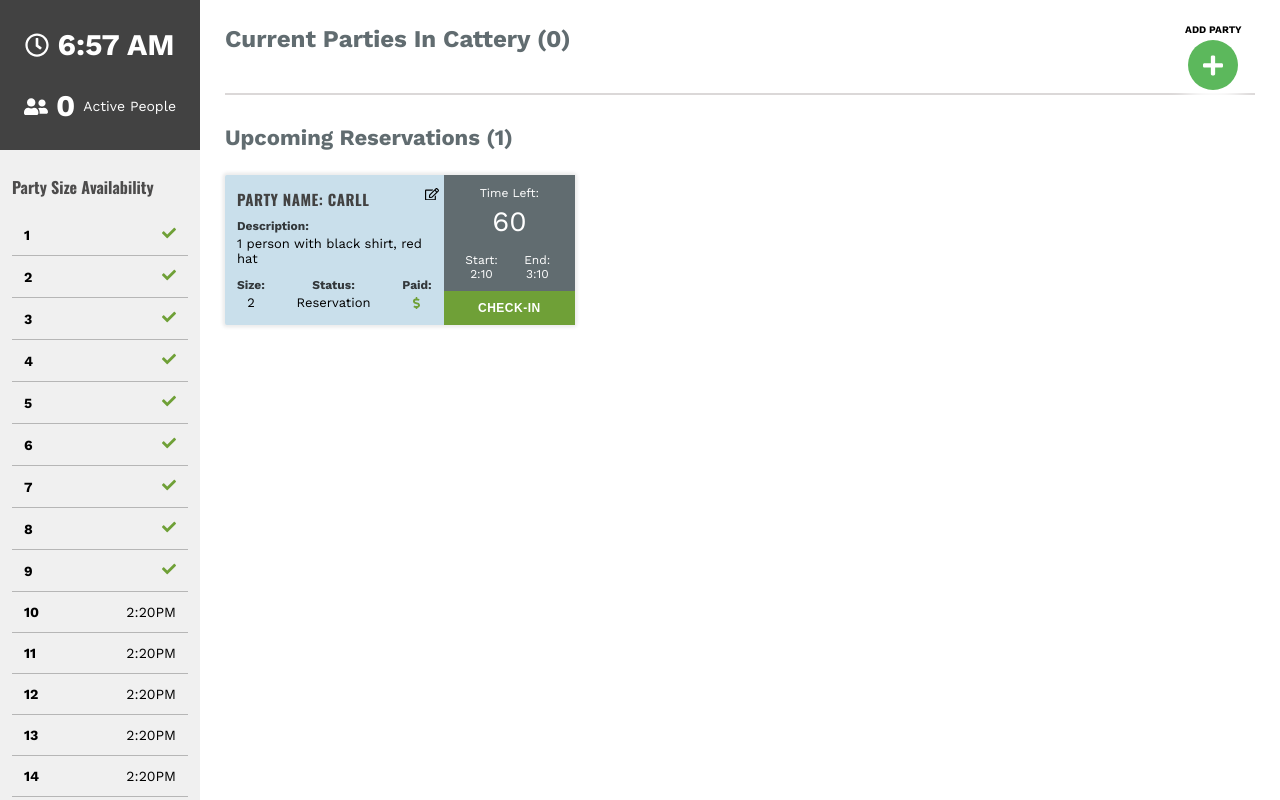
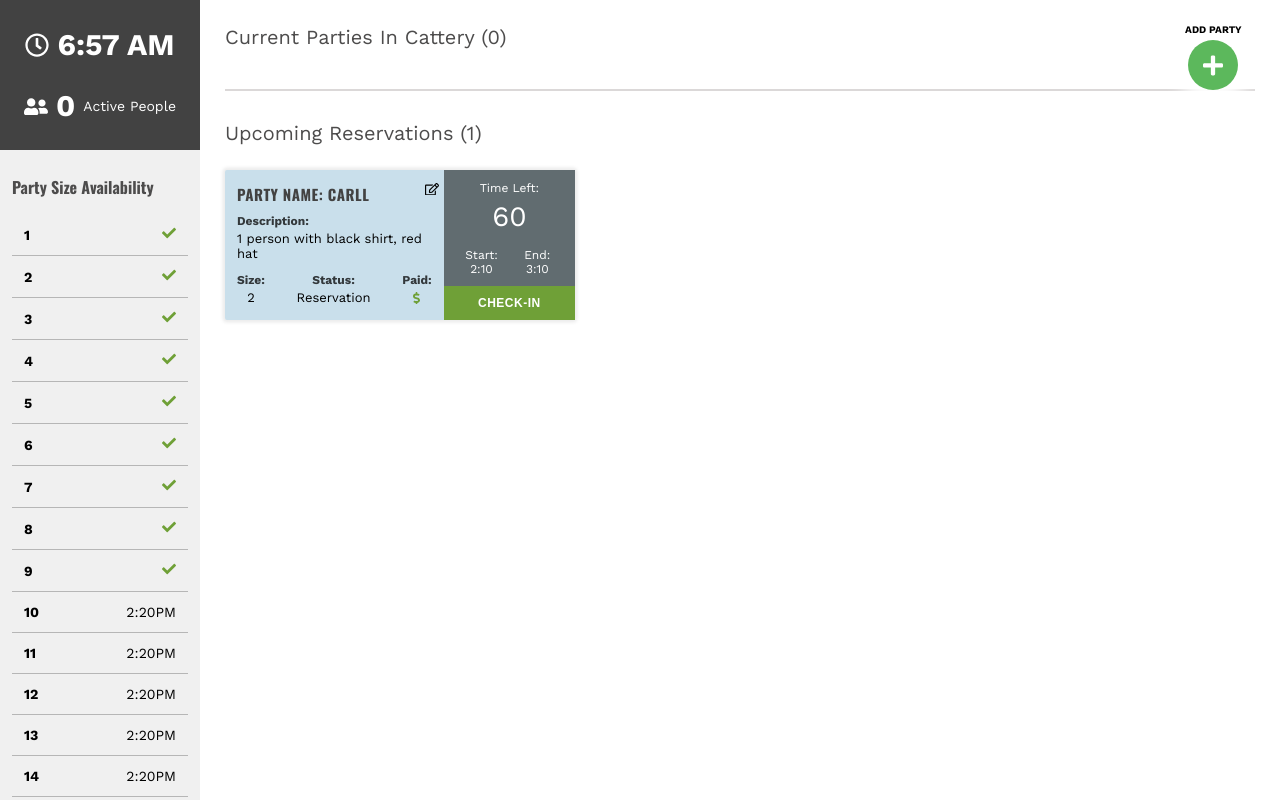
Before and after one commit to olivajames110/cattery, a React (Create React App) app: page / in a window 1280 px wide. Built offline with nearby package versions, Linux system fonts and the light colour scheme.

Commit message:
Delete functionality almost finished

```diff
--- a/src/components/cattery/addParty/addParty.js
+++ b/src/components/cattery/addParty/addParty.js
@@ -19,6 +19,7 @@ let personn = [
 
 class AddParty extends Component {
 	state = {
+		id: null,
 		name: null,
 		description: null,
 		numberInParty: 1,
@@ -48,7 +49,8 @@ class AddParty extends Component {
 
 		this.setState({
 			timeStart: startTime,
-			timeEnd: endTime
+			timeEnd: endTime,
+			id: Math.random() * 10
 		});
 	}
 
--- a/src/components/cattery/cattery.js
+++ b/src/components/cattery/cattery.js
@@ -20,6 +20,7 @@ class Cattery extends Component {
 		currentTime: '2:10 PM',
 		listOfParties: [
 			// {
+			//    id: 123123,
 			// 	name: 'Carll',
 			// 	description: '1 person with black shirt, red hat',
 			// 	numberInParty: 2,
@@ -46,6 +47,7 @@ class Cattery extends Component {
 		]
 	};
 
+	//sets Current Time  and Num of People in each array
 	componentDidMount() {
 		let currentTime = formatAMPM(new Date()).toUpperCase();
 		function formatAMPM(date) {
@@ -66,18 +68,23 @@ class Cattery extends Component {
 		});
 	}
 
+	//Modal Toggle
 	handleModalToggle = () => {
 		this.setState({
 			modalIsOpen: !this.state.modalIsOpen
 		});
 	};
 
-	handleRemoveParty = (num, Party) => {
-		let newPartyList = [...this.state.listOfParties, ...Party];
+	handleRemoveParty = (id, numInParty) => {
+		let parties = this.state.listOfParties.filter(party => {
+			// console.log('partyId: ' + party.id);
+			// console.log('Id: ' + id);
+			return party.id !== id;
+		});
+
 		this.setState({
-			currentNumOfPeople: Number(this.state.currentNumOfPeople) + Number(num),
-			listOfParties: newPartyList,
-			modalIsOpen: false
+			listOfParties: parties,
+			currentNumOfPeople: this.state.currentNumOfPeople - numInParty
 		});
 	};
 
@@ -89,6 +96,7 @@ class Cattery extends Component {
 			modalIsOpen: false
 		});
 	};
+
 	render() {
 		const clockIcon = (
 			<svg
@@ -175,13 +183,18 @@ class Cattery extends Component {
 					<PartySizeAvailability />
 				</div>
 				<div id="cattery-body-col">
-					<h1>Current Parties In Cattery ({this.state.currentNumOfPeople})</h1>
-					<ListOfParties listOfParties={this.state.listOfParties} />
-
-					<div className="upcoming-reservations-container">
-						<h3>Upcoming Reservations ({this.state.currentNumOfReservations})</h3>
-						<ListOfParties listOfParties={this.state.listOfReservations} />
-					</div>
+					<ListOfParties
+						title="Current Parties In Cattery"
+						currentNumOfPeople={this.state.currentNumOfPeople}
+						listArray={this.state.listOfParties}
+						removeParty={this.handleRemoveParty}
+					/>
+					<ListOfParties
+						title="Upcoming Reservations"
+						currentNumOfPeople={this.state.currentNumOfReservations}
+						listArray={this.state.listOfReservations}
+						removeParty={this.handleRemoveParty}
+					/>
 				</div>
 			</div>
 		);
--- a/src/components/cattery/css/cattery.css
+++ b/src/components/cattery/css/cattery.css
@@ -26,7 +26,7 @@
   color: #616c70;
 }
 
-#cattery-body-col .upcoming-reservations-container {
+#cattery-body-col .row-container + .row-container {
   margin-top: 40px;
   padding-top: 30px;
   border-top: 2px solid #cdc9c9b8;
--- a/src/components/cattery/css/cattery.scss
+++ b/src/components/cattery/css/cattery.scss
@@ -26,7 +26,7 @@
 		color: #616c70;
 	}
 
-	.upcoming-reservations-container {
+	.row-container + .row-container {
 		margin-top: 40px;
 		padding-top: 30px;
 		border-top: 2px solid #cdc9c9b8;
--- a/src/components/cattery/listOfParties/listOfParties.css
+++ b/src/components/cattery/listOfParties/listOfParties.css
@@ -5,4 +5,11 @@
   -ms-flex-wrap: wrap;
       flex-wrap: wrap;
 }
+
+.row-container .title {
+  font-size: 20px;
+  letter-spacing: .5;
+  font-weight: normal;
+  font-family: 'Work Sans', sans-serif;
+}
 /*# sourceMappingURL=listOfParties.css.map */
--- a/src/components/cattery/listOfParties/listOfParties.js
+++ b/src/components/cattery/listOfParties/listOfParties.js
@@ -2,11 +2,18 @@ import React from 'react';
 import './listOfParties.css';
 import PartyCard from './partyCard/partyCard';
 const ListOfParties = props => {
-	const peopleList = props.listOfParties.map(party => {
-		return <PartyCard party={party} />;
+	const peopleList = props.listArray.map(party => {
+		return <PartyCard removeParty={props.removeParty} party={party} />;
 	});
 
-	return <div id="list-of-parties-container">{peopleList}</div>;
+	return (
+		<div className="row-container">
+			<h2 className="title">
+				{props.title} ({props.currentNumOfPeople})
+			</h2>
+			<div id="list-of-parties-container">{peopleList}</div>
+		</div>
+	);
 };
 
 export default ListOfParties;
--- a/src/components/cattery/listOfParties/listOfParties.scss
+++ b/src/components/cattery/listOfParties/listOfParties.scss
@@ -1,5 +1,12 @@
 #list-of-parties-container {
-    display: flex;
-    flex-wrap: wrap;
-    // justify-content: space-between;
+	display: flex;
+	flex-wrap: wrap;
+	// justify-content: space-between;
 }
+
+.row-container .title {
+	font-size: 20px;
+	letter-spacing: .5;
+	font-weight: normal;
+	font-family: 'Work Sans', sans-serif;
+}
--- a/src/components/cattery/listOfParties/partyCard/partyCard.js
+++ b/src/components/cattery/listOfParties/partyCard/partyCard.js
@@ -3,6 +3,7 @@ import './css/partyCard.css';
 
 class PartyCard extends Component {
 	state = {
+		id: this.props.party.id,
 		name: this.props.party.name,
 		description: this.props.party.description,
 		numberInParty: this.props.party.numberInParty,
@@ -13,6 +14,10 @@ class PartyCard extends Component {
 		paid: this.props.party.paid,
 		width: this.props.party.width
 	};
+
+	componentDidMount() {
+		this.setState({});
+	}
 
 	handleCheckIn = () => {
 		this.setState({
@@ -50,7 +55,23 @@ class PartyCard extends Component {
 			</svg>
 		);
 
-      const edit = (<svg xmlns="http://www.w3.org/2000/svg" aria-hidden="true" focusable="false" data-prefix="far" data-icon="edit" class="svg-inline--fa fa-edit fa-w-18" role="img" viewBox="0 0 576 512"><path fill="currentColor" d="M402.3 344.9l32-32c5-5 13.7-1.5 13.7 5.7V464c0 26.5-21.5 48-48 48H48c-26.5 0-48-21.5-48-48V112c0-26.5 21.5-48 48-48h273.5c7.1 0 10.7 8.6 5.7 13.7l-32 32c-1.5 1.5-3.5 2.3-5.7 2.3H48v352h352V350.5c0-2.1.8-4.1 2.3-5.6zm156.6-201.8L296.3 405.7l-90.4 10c-26.2 2.9-48.5-19.2-45.6-45.6l10-90.4L432.9 17.1c22.9-22.9 59.9-22.9 82.7 0l43.2 43.2c22.9 22.9 22.9 60 .1 82.8zM460.1 174L402 115.9 216.2 301.8l-7.3 65.3 65.3-7.3L460.1 174zm64.8-79.7l-43.2-43.2c-4.1-4.1-10.8-4.1-14.8 0L436 82l58.1 58.1 30.9-30.9c4-4.2 4-10.8-.1-14.9z"/></svg>)
+		const edit = (
+			<svg
+				xmlns="http://www.w3.org/2000/svg"
+				aria-hidden="true"
+				focusable="false"
+				data-prefix="far"
+				data-icon="edit"
+				class="svg-inline--fa fa-edit fa-w-18"
+				role="img"
+				viewBox="0 0 576 512"
+			>
+				<path
+					fill="currentColor"
+					d="M402.3 344.9l32-32c5-5 13.7-1.5 13.7 5.7V464c0 26.5-21.5 48-48 48H48c-26.5 0-48-21.5-48-48V112c0-26.5 21.5-48 48-48h273.5c7.1 0 10.7 8.6 5.7 13.7l-32 32c-1.5 1.5-3.5 2.3-5.7 2.3H48v352h352V350.5c0-2.1.8-4.1 2.3-5.6zm156.6-201.8L296.3 405.7l-90.4 10c-26.2 2.9-48.5-19.2-45.6-45.6l10-90.4L432.9 17.1c22.9-22.9 59.9-22.9 82.7 0l43.2 43.2c22.9 22.9 22.9 60 .1 82.8zM460.1 174L402 115.9 216.2 301.8l-7.3 65.3 65.3-7.3L460.1 174zm64.8-79.7l-43.2-43.2c-4.1-4.1-10.8-4.1-14.8 0L436 82l58.1 58.1 30.9-30.9c4-4.2 4-10.8-.1-14.9z"
+				/>
+			</svg>
+		);
 
 		const dollarSign = (
 			<svg
@@ -76,12 +97,10 @@ class PartyCard extends Component {
 				}}
 				className={`party-wrapper ${this.state.isReservation ? 'reservation' : ''}`}
 			>
-        <div className="details-container">
-          <span className="edit-btn">
-          {edit}
-          </span>
+				<div className="details-container">
+					<span className="edit-btn">{edit}</span>
 					<div className="detail-row" id="name">
-						Party Name: {this.state.name}
+						Party Name: {this.state.name} {this.state.id}
 					</div>
 					<div className="detail-row" id="description">
 						<span className="details-title">Description:</span>
@@ -125,7 +144,9 @@ class PartyCard extends Component {
 					</div>
 					<div className="cta-container">
 						<button
-							onClick={this.state.isReservation ? this.handleCheckIn : this.handleComplete}
+							onClick={() => {
+								this.props.removeParty(this.state.id, this.state.numberInParty);
+							}}
 							className="complete-btn"
 						>
 							<span>{this.state.isReservation ? 'Check-In' : 'Complete'}</span>
```
Also changed, not shown: 2 other files (tests, documents, lock files or other folders).
